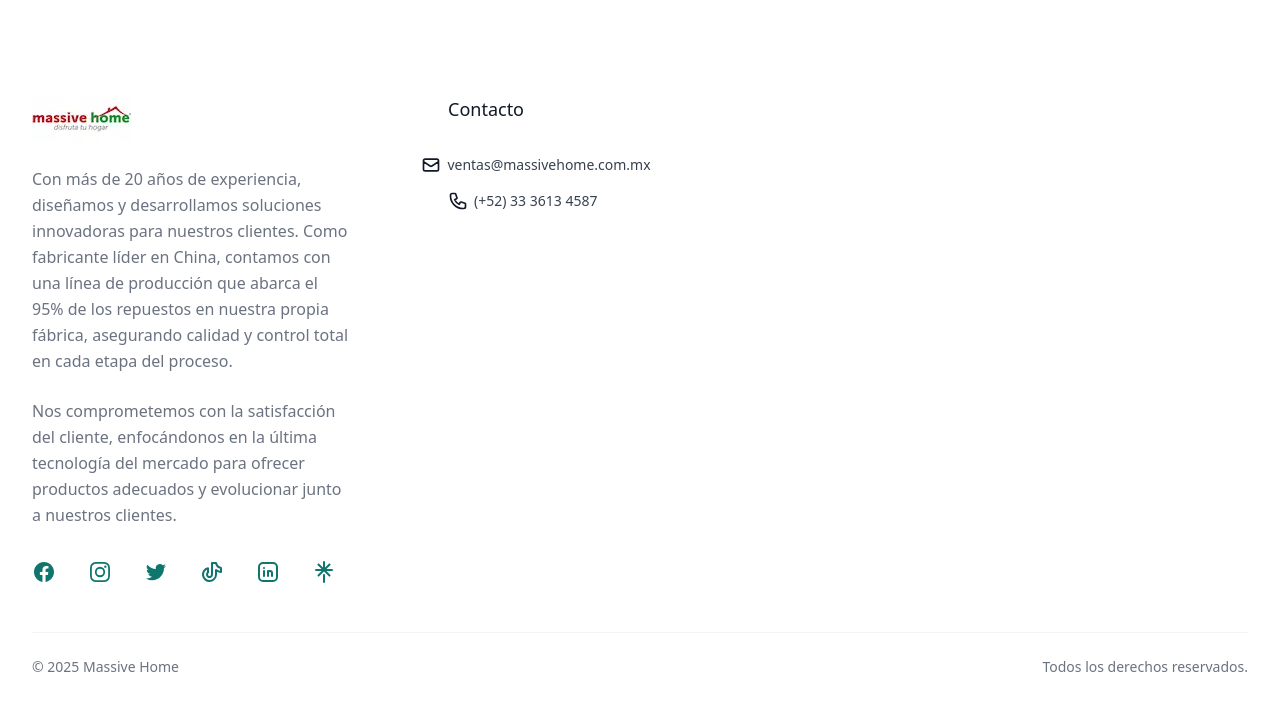
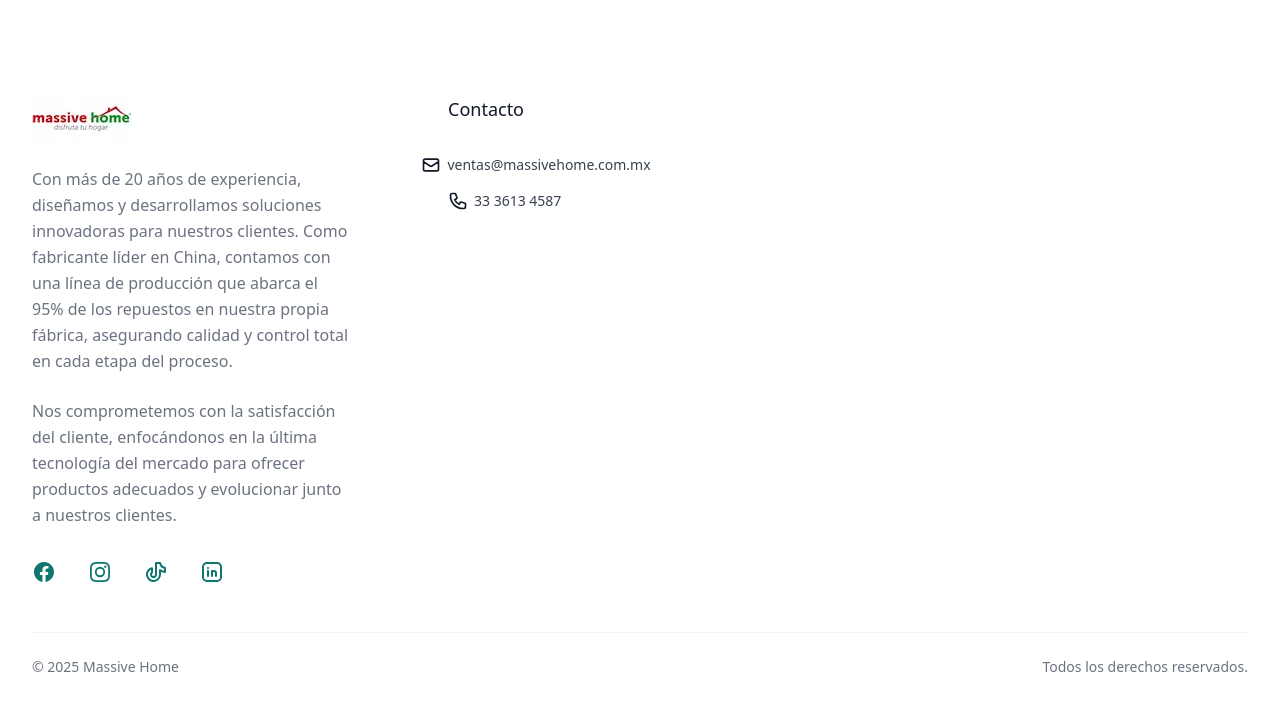
Before and after one commit to emanuel-ra/codeigniter-massivehomecommx, a CodeIgniter 4 app: the page made by app/Views/home.php in a window 1280 px wide. Shown: the part 421-1122 px from the top of the page. Run offline with PHP 8.4 and a stand-in for CodeIgniter, Linux system fonts and the light colour scheme; the template is opened without the code that fills it, so the values that code supplies are empty; some libraries are stand-ins or nearby versions.

Commit message:
Edit: footer

```diff
--- a/app/Views/sections/footer.php
+++ b/app/Views/sections/footer.php
@@ -46,7 +46,7 @@
                         </a>
                     </li>
 
-                    <li>
+                    <!-- <li>
                         <a
                             href="#"
                             rel="noreferrer"
@@ -58,7 +58,7 @@
                                     d="M8.29 20.251c7.547 0 11.675-6.253 11.675-11.675 0-.178 0-.355-.012-.53A8.348 8.348 0 0022 5.92a8.19 8.19 0 01-2.357.646 4.118 4.118 0 001.804-2.27 8.224 8.224 0 01-2.605.996 4.107 4.107 0 00-6.993 3.743 11.65 11.65 0 01-8.457-4.287 4.106 4.106 0 001.27 5.477A4.072 4.072 0 012.8 9.713v.052a4.105 4.105 0 003.292 4.022 4.095 4.095 0 01-1.853.07 4.108 4.108 0 003.834 2.85A8.233 8.233 0 012 18.407a11.616 11.616 0 006.29 1.84" />
                             </svg>
                         </a>
-                    </li>
+                    </li> -->
 
                     <li>
                         <a
@@ -92,7 +92,7 @@
                         </a>
                     </li>
 
-                    <li>
+                    <!-- <li>
                         <a
                             href="https://linktr.ee/massivehome.com.mx?fbclid=IwY2xjawIcRKNleHRuA2FlbQIxMAABHRvvPGLclT_prXbTGyxvEU1_Xvbhzf_-g6fRWaLZbSo4knRfOn8eV9qgXQ_aem_y7xYu-nLEkhdXMHz6lISEw"
                             rel="noreferrer"
@@ -108,7 +108,7 @@
                                 <path d="M12 15v7" />
                             </svg>
                         </a>
-                    </li>
+                    </li> -->
                 </ul>
             </div>
 
@@ -237,7 +237,7 @@
                                         d="M3 5a2 2 0 012-2h3.28a1 1 0 01.948.684l1.498 4.493a1 1 0 01-.502 1.21l-2.257 1.13a11.042 11.042 0 005.516 5.516l1.13-2.257a1 1 0 011.21-.502l4.493 1.498a1 1 0 01.684.949V19a2 2 0 01-2 2h-1C9.716 21 3 14.284 3 6V5z" />
                                 </svg>
 
-                                <span class="flex-1 text-gray-700"> (+52) 33 3613 4587</span>
+                                <span class="flex-1 text-gray-700"> 33 3613 4587</span>
                             </a>
                         </li>
 
```
